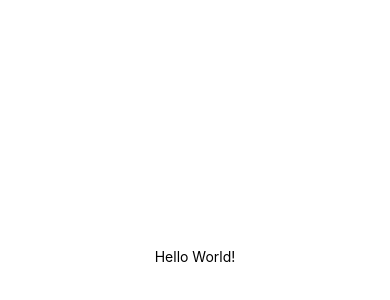
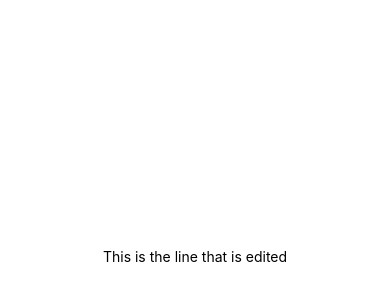
Before and after one commit to RegishGeorge/HelloWorld, a React Native app: screen / in a window 390 px wide. Shown: the part 166-466 px from the top of the page. Built offline with nearby package versions, Linux system fonts and the light colour scheme.

Commit message:
Changed message again

```diff
--- a/App.js
+++ b/App.js
@@ -5,7 +5,7 @@ import { StyleSheet, Text, View } from 'react-native';
 export default function App() {
   return (
     <View style={styles.container}>
-      <Text>Hello World!</Text>
+      <Text>This is the line that is edited</Text>
       <StatusBar style="auto" />
     </View>
   );
```
